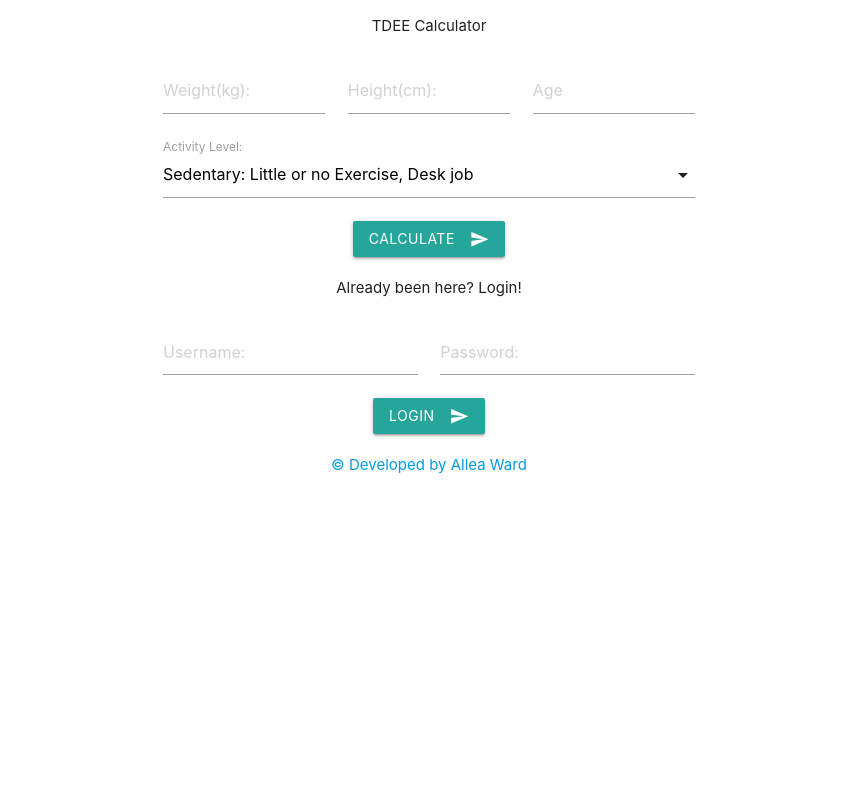
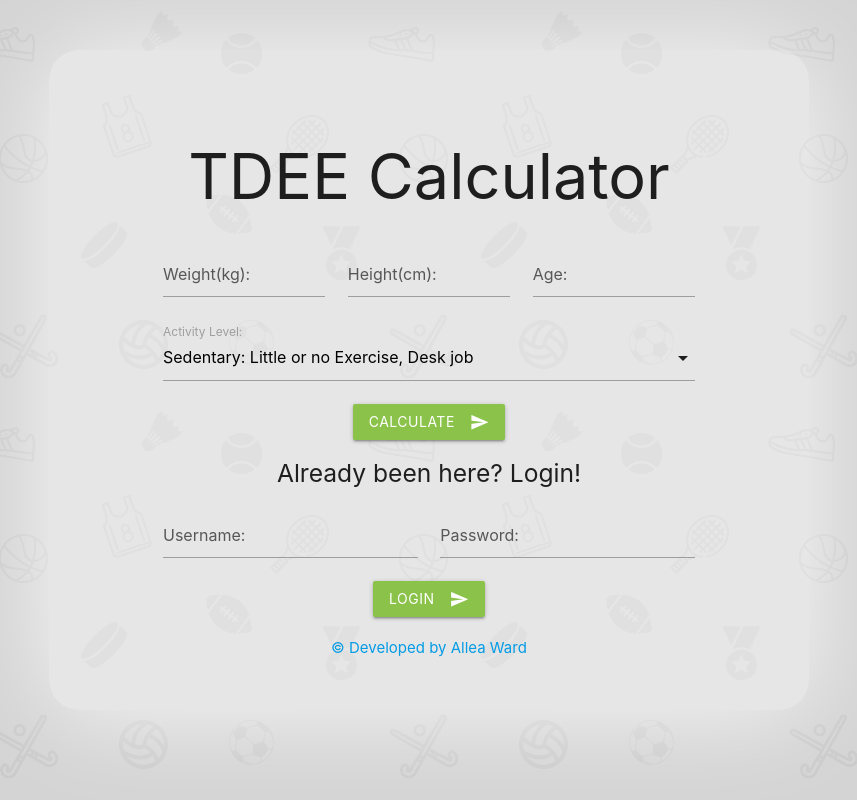
Before and after one commit to Alleaward/TDEE-Calculator, a PHP site: page / in a window 1280 px wide. Shown: the whole page, without its empty margins (211-1068 px from the left). Run offline with PHP 8.4, Linux system fonts and the light colour scheme.

Commit message:
Did some more styling, added images/icons, fixed some js issues and adjusted some markup

```diff
--- a/css/style.css
+++ b/css/style.css
@@ -1,7 +1,17 @@
+html {
+  background-image: url("../img/Sports.png");
+  background-repeat: repeat;
+  box-shadow: inset 0 0 0 1000px rgba(43, 43, 43, 0.2);
+  height: 100vh;
+}
+
 body {
-  background-color: #ffffff;
+  background-color: rgba(255, 255, 255, 0.4);
   max-width: 760px;
-  margin: auto;
+  margin: 50px auto;
+  padding: 50px 0;
+  box-shadow: 0 2px 100px 0 rgba(255, 255, 255, 0.8);
+  border-radius: 30px;
 }
 
 .incorrectLogin {
@@ -9,11 +19,83 @@ body {
   font-weight: bold;
 }
 
+.saved {
+  color: green;
+  font-weight: bold;
+}
+
+.notSaved {
+  color: red;
+  font-weight: bold;
+}
+
+.tdee {
+  font-weight: bold;
+  text-decoration: underline;
+  font-size: 120%;
+}
+
 footer {
   margin-top: 20px;
+}
+
+.flex {
+  display: flex;
 }
 
 .hideDiv {
   display: none;
 }
+
+#loginForm .input-field > label:not(.label-icon).active {
+  transform: translateY(-10px) scale(0.8);
+}
+
+#loginForm .input-field > label {
+  transform: translateY(-10px);
+}
+
+#inputForm .input-field > label:not(.label-icon).active {
+  transform: translateY(-30px) scale(0.8);
+}
+
+#inputForm .input-field > label {
+  transform: translateY(-35px);
+}
+
+#inputForm .input-field > label.activityLabel {
+  transform: translateY(14px) !important;
+}
+
+#information {
+  display: flex;
+  display: none;
+  flex-flow: row wrap;
+  justify-content: space-around;
+}
+
+#information p {
+  width: 48%;
+}
+
+input {
+  margin-top: 50px;
+}
+
+::placeholder {
+  /* Chrome, Firefox, Opera, Safari 10.1+ */
+  color: rgba(0, 0, 0, 0.625);
+  opacity: 1;
+  /* Firefox */
+}
+
+:-ms-input-placeholder {
+  /* Internet Explorer 10-11 */
+  color: rgba(0, 0, 0, 0.625);
+}
+
+::-ms-input-placeholder {
+  /* Microsoft Edge */
+  color: rgba(0, 0, 0, 0.625);
+}
 /*# sourceMappingURL=style.css.map */
--- a/css/style.scss
+++ b/css/style.scss
@@ -1,24 +1,85 @@
+html{
+    background-image: url("../img/Sports.png");
+    background-repeat: repeat;
+    box-shadow: inset 0 0 0 1000px rgba(43, 43, 43, 0.2);
+    height: 100vh;
+}
 body{
-    background-color: #ffffff;
+    background-color: rgba($color: #ffffff, $alpha: .4);
     max-width: 760px;
-    margin: auto;
+    margin: 50px auto;
+    padding: 50px 0;
+    box-shadow: 0 2px 100px 0 rgba(255, 255, 255, .8);
+    border-radius: 30px;
 }
-#newInput {
-}
-#userInfo {
-    // border: 3px lightgreen solid;
-}
-// #loginInfo {
-    // border: 3px lightcoral solid;
-// }
 .incorrectLogin {
     color: red;
     font-weight: bold;
 }
+.saved {
+    color: green;
+    font-weight: bold;
+}
+.notSaved {
+    color: red;
+    font-weight: bold;
+}
+.tdee{
+    font-weight: bold;
+    text-decoration: underline;
+    font-size: 120%;
+}
 footer{
     margin-top: 20px;
 }
-
+.flex{
+    display: flex;
+}
 .hideDiv{
     display: none;
 }
+#loginForm{
+    .input-field>label:not(.label-icon).active {
+        transform: translateY(-10px) scale(0.8);
+    }
+    .input-field>label{
+        transform: translateY(-10px);
+    }
+}
+#inputForm{
+    .input-field>label:not(.label-icon).active {
+        transform: translateY(-30px) scale(0.8);
+    }
+    .input-field>label {
+        transform: translateY(-35px);
+    }
+    .input-field>label.activityLabel {
+        transform: translateY(14px) !important;
+    }
+}
+#information{
+    display: flex;
+    display: none;
+    flex-flow: row wrap;
+    justify-content: space-around;
+    p{
+        width: 48%;
+    }
+}
+input{
+    margin-top: 50px;
+}
+::placeholder {
+    /* Chrome, Firefox, Opera, Safari 10.1+ */
+    color: rgba($color: #000000, $alpha: 0.625);
+    opacity: 1;
+    /* Firefox */
+}
+:-ms-input-placeholder {
+    /* Internet Explorer 10-11 */
+    color: rgba($color: #000000, $alpha: 0.625);
+}
+::-ms-input-placeholder {
+    /* Microsoft Edge */
+    color: rgba($color: #000000, $alpha: 0.625);
+}
--- a/index.html
+++ b/index.html
@@ -2,6 +2,10 @@
 <!DOCTYPE html>
 <html>
 <head>
+    <meta charset="UTF-8">
+    <meta name="viewport" content="width=device-width, initial-scale=1.0">
+    <meta http-equiv="X-UA-Compatible" content="ie=edge">
+    <title>TDEE Calculator</title>
     <!--Import Google Icon Font-->
     <link href="https://fonts.googleapis.com/icon?family=Material+Icons" rel="stylesheet">
     <!--Import materialize.css-->
@@ -17,18 +21,18 @@
         <div class="container">
           <div class="col s2"></div>
             <form id="inputForm" action="" method="" class="col s8 center-align">
-                <p>TDEE Calculator</p>
+                <h1>TDEE Calculator</h1>
                 <div class="row">
                     <div class="input-field col s4">
-                        <input placeholder="Weight(kg):" id="weight" type="text" class="validate" name="Weight" minlength="2" maxlength="3" required>
+                        <input placeholder="Weight(kg):" id="weight" type="number" class="validate" name="Weight" minlength="2" maxlength="3" required>
                         <!-- <label for="weight">Weight(kg):</label> -->
                     </div>
                     <div class="input-field col s4">
-                        <input placeholder="Height(cm):" id="height" type="text" class="validate" name="Height" minlength="3" maxlength="3" required>
+                        <input placeholder="Height(cm):" id="height" type="number" class="validate" name="Height" minlength="3" maxlength="3" required>
                         <!-- <label for="height">Height(cm):</label> -->
                     </div>
                     <div class="input-field col s4">
-                        <input placeholder="Age" id="age" type="text" class="validate" name="Age" minlength="1" maxlength="2" required>
+                        <input placeholder="Age:" id="age" type="number" class="validate" name="Age" minlength="1" maxlength="2" required>
                         <!-- <label for="age">Age:</label> -->
                     </div>
                     <div class="input-field col s12" name="Activity" >
@@ -39,9 +43,9 @@
                             <option value="1.725">Very active: Heavy Exercise, Sports 6 &ndash; 7 days per week</option>
                             <option value="1.9">Extremely active: Very heavy exercise, Physical Job or Training 2x per day</option>
                         </select>
-                        <label>Activity Level:</label>
+                        <label  class="activityLabel">Activity Level:</label>
                     </div>
-                    <button id="newUserSubmit" class="btn waves-effect waves-light" type="submit" name="action" onclick="">Calculate
+                    <button id="newUserSubmit" class="btn waves-effect waves-light light-green" type="submit" name="action" onclick="">Calculate
                         <i class="material-icons right">send</i>
                     </button>
                 </div>
@@ -52,8 +56,8 @@
         <div class="container">
           <div class="col s2"></div>
             <form id="loginForm" action="" method="" class="col s8 center-align">
-                <p>Already been here? Login!</p>
-                <p class="incorrectLogin hideDiv">Your username or login was incorrect.</p>
+                <h5>Already been here? Login!</h5>
+                <h5 class="incorrectLogin hideDiv">Your username or login was incorrect.</h5>
                 <div class="row">
                     <div class="input-field col s12 l6 center-align">
                         <input id="loginUsername" placeholder="Username:" type="text" class="validate" name="loginUsername" minlength="5" required>
@@ -63,7 +67,7 @@
                         <input id="loginPassword" placeholder="Password:" type="password" class="validate" name="loginPassword" minlength="5" autocomplete="on" required>
                         <!-- <label for="LoginPassword">Password:</label> -->
                     </div>
-                    <button id="loginSubmit" class="btn waves-effect waves-light" type="submit" name="action">Login
+                    <button id="loginSubmit" class="btn waves-effect waves-light light-green" type="submit" name="action">Login
                         <i class="material-icons right">send</i>
                     </button>
                 </div>
@@ -74,24 +78,31 @@
          <div class="container">
           <div class="col s2"></div>
             <section id="information" class="col s8 center-align hideDiv">
-                <p>Your information</p>
                 <p class="weight"></p>
                 <p class="height"></p>
                 <p class="age"></p>
                 <p class="activity"></p>
                 <p class="tdee"></p>
                 <form id="signUpForm" class="col s12" action="" method="">
-                    <p>Enter a username and password to save your data. (Use mock data)</p>
-                    <input class="col s6" type="text" name="signUpUsername" id="signUpUsername" placeholder="Username:" minlength="5" required>
-                    <input class="col s6" type="password" name="signUpPassword" id="signUpPassword" placeholder="Password:" minlength="5" autocomplete="on" required>
-                    <button id="signUpButton" class="btn waves-effect waves-light" type="submit" name="signUpButton">Save Data
-                        <i class="material-icons right">send</i>
-                    </button>
-                    <button id="returnButton" class="btn waves-effect waves-light" type="submit" name="submit">Home
-                        <i class="material-icons right">send</i>
-                    </button>
+                    <h5>Enter a username and password to save your data. (Use mock data)</h5>
+                    <h5 class="saved hideDiv">Data successfully saved.</h5>
+                    <h5 class="notSaved hideDiv">Data storage unsuccessful. Username or Password may be incorrect.</h5>
+                    <div class="row">
+                        <div class="input-field col s12 l6 center-align">
+                            <input class="validate" type="text" name="signUpUsername" id="signUpUsername" placeholder="Username:" minlength="5" required>
+                        </div>
+                        <div class="input-field col s12 l6 center-align">
+                            <input class="validate" type="password" name="signUpPassword" id="signUpPassword" placeholder="Password:" minlength="5" autocomplete="on" required>
+                        </div>
+                        <button id="signUpButton" class="btn waves-effect waves-light light-green" type="submit" name="signUpButton">Save Data
+                            <i class="material-icons right">send</i>
+                        </button>
+                        <button id="returnButton" class="btn waves-effect waves-light light-green" type="submit" name="submit">Home
+                            <i class="material-icons right">send</i>
+                        </button>
+                    </div>
                 </form>
-            </form>
+            </section>
           <div class="col s2"></div>
         </div>
     </section>
--- a/js/application.js
+++ b/js/application.js
@@ -21,7 +21,8 @@ $(document).ready( () => {
             //Go to new view
             $('#inputForm').slideUp().fadeOut();
             $('#information').fadeIn().slideDown();
-            $('#loginForm').slideUp().fadeOut();
+            $('#loginForm').slideUp().fadeOut();            $('#information').css({"display": "flex"});
+
             $('#signUpForm').fadeIn().slideDown();
             //Insert the information.
             $('.weight').replaceWith('<p class="weight">Weight(kg): ' + Weight + '</p>' );
@@ -43,9 +44,7 @@ $(document).ready( () => {
             let Height = 0;
             let Age = 0;
             let Activity = 0;
-            console.log("1");
             //Send the data.
-            console.log(Username + Password);
             $.post("php/retrieveUser.php", { "Username": Username, "Password": Password })
                 .done( (data) => {
                     console.log(data);
@@ -53,9 +52,9 @@ $(document).ready( () => {
                         $('.incorrectLogin').fadeIn().slideDown();
                     }else{
                         let rawData = JSON.parse(data);
-                        console.log("2");
-                        console.log(data);
-                        console.log(rawData);
+                        // console.log("2");
+                        // console.log(data);
+                        // console.log(rawData);
                         if (rawData === "Username or password is invalid."){
                             alert("Username or password is invalid.");
 
@@ -84,6 +83,7 @@ $(document).ready( () => {
                         //New View
                         $('#inputForm').slideUp().fadeOut();
                         $('#information').fadeIn().slideDown();
+                        $('#information').css({"display": "flex"});
                         $('#loginForm').slideUp().fadeOut();
                         $('#signUpForm').fadeIn().slideDown();
                         $('.incorrectLogin').slideUp().fadeOut();
@@ -138,19 +138,21 @@ $(document).ready( () => {
             let Height = +$('#height').val();
             let Age = +$('#age').val();
             let Activity = +$('#activity').val();
-            //Send letiable to php script for saving.
-            console.log(Username + Password);
+
             $.post(
                 "php/newUser.php",
                 { Username: Username, Password: Password, Weight: Weight, Height: Height, Age: Age, Activity: Activity },
                 (data) => {
-                    alert(data);
                     //Check for no existing user, or an incorrect password.
-                    if (data != "Username already exists, to replace data, enter the correct password." && data != "Password is incorrect."){
-                        $('#inputForm').fadeIn().slideDown();
-                        $('#loginForm').fadeIn().slideDown();
-                        $('#information').slideUp().fadeOut();
-                        $('#signUpForm').slideUp().fadeOut();
+                    if (data != "Username already exists, to replace data enter the correct password."
+                    && data != "Password is incorrect."
+                    && data != "User data was NOT inserted."){
+                        $('.saved').fadeIn().slideDown();
+                        $('.notSaved').slideUp().fadeOut();
+                    }else{
+                        $('.notSaved').fadeIn().slideDown();
+                        $('.saved').slideUp().fadeOut();
+
                     }
                 }
             );
@@ -165,5 +167,7 @@ $(document).ready( () => {
         $('#inputForm').fadeIn().slideDown();
         $('#information').slideUp().fadeOut();
         $('#loginForm').fadeIn().slideDown();
+        $('.saved').slideUp().fadeOut();
+        $('.notSaved').slideUp().fadeOut();
     });
 });
```
Also changed, not shown: favicon.ico (added), favicon.png (added), icon.png (added), img/Sports.png (added), tile-wide.png (added), tile.png (added), 1 other file.
